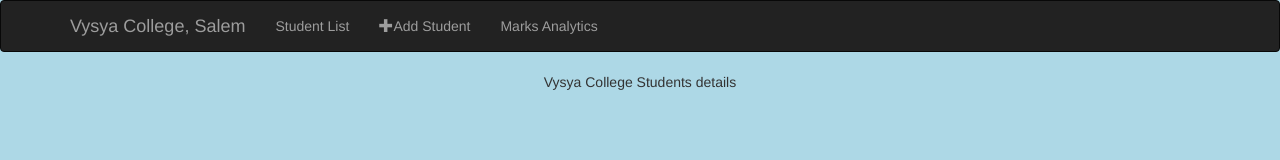
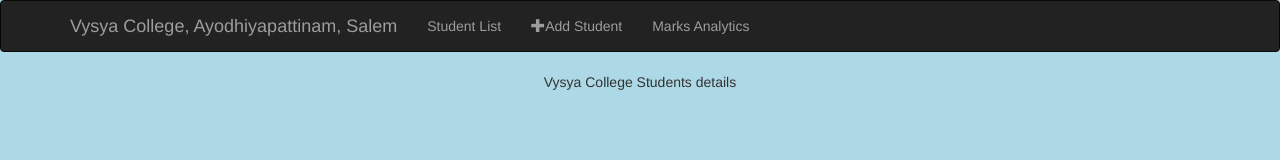
Before and after one commit to sumaneshm/AngularJS, a plain HTML site: page PluralSightAngularJSLineOfBusinessApp/Index.html in a window 1280 px wide. Drawn offline with Linux system fonts and the light colour scheme.

Commit message:
recheck again

```diff
--- a/PluralSightAngularJSLineOfBusinessApp/Index.html
+++ b/PluralSightAngularJSLineOfBusinessApp/Index.html
@@ -39,7 +39,7 @@
 
     <nav class="navbar navbar-inverse">
         <div class="container">
-            <a class="navbar-brand" ui-sref="home">Vysya College, Salem</a>
+            <a class="navbar-brand" ui-sref="home">Vysya College, Ayodhiyapattinam, Salem</a>
             <div class="navbar-header">
                 <button type="button" class="navbar-toggle" data-toggle="collapse" data-target=".navbar-collapse">
                     <span class="sr-only">Toggle navigation</span>
```
